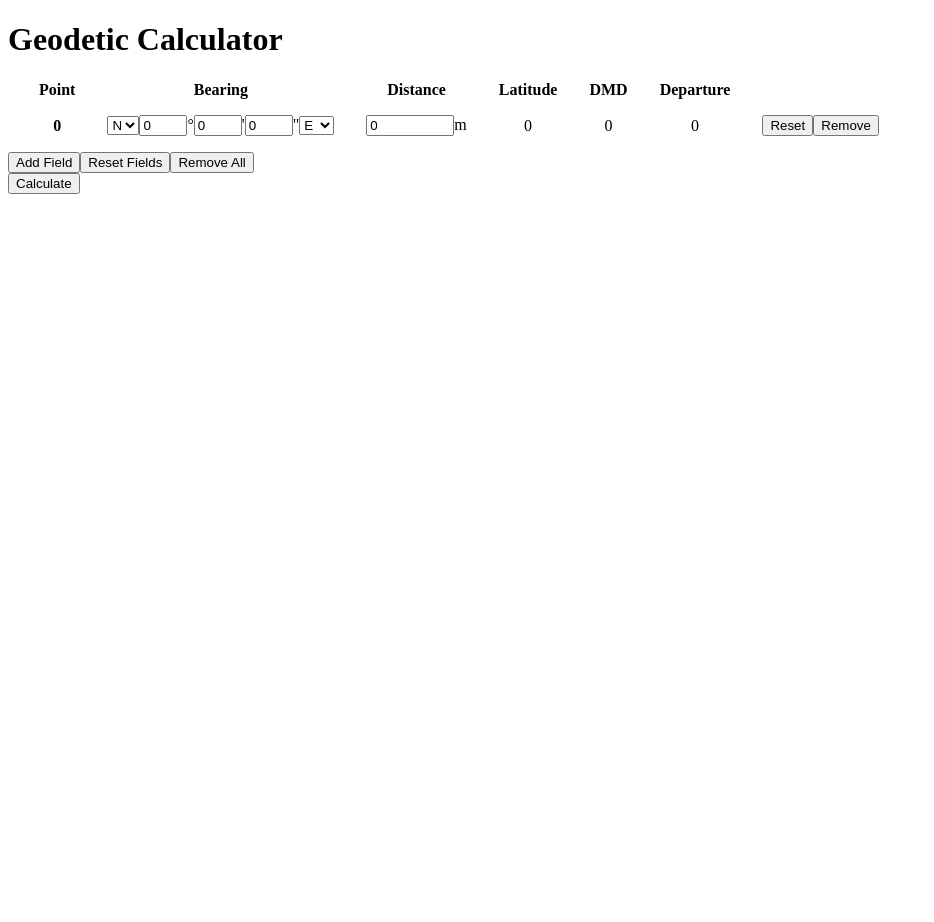
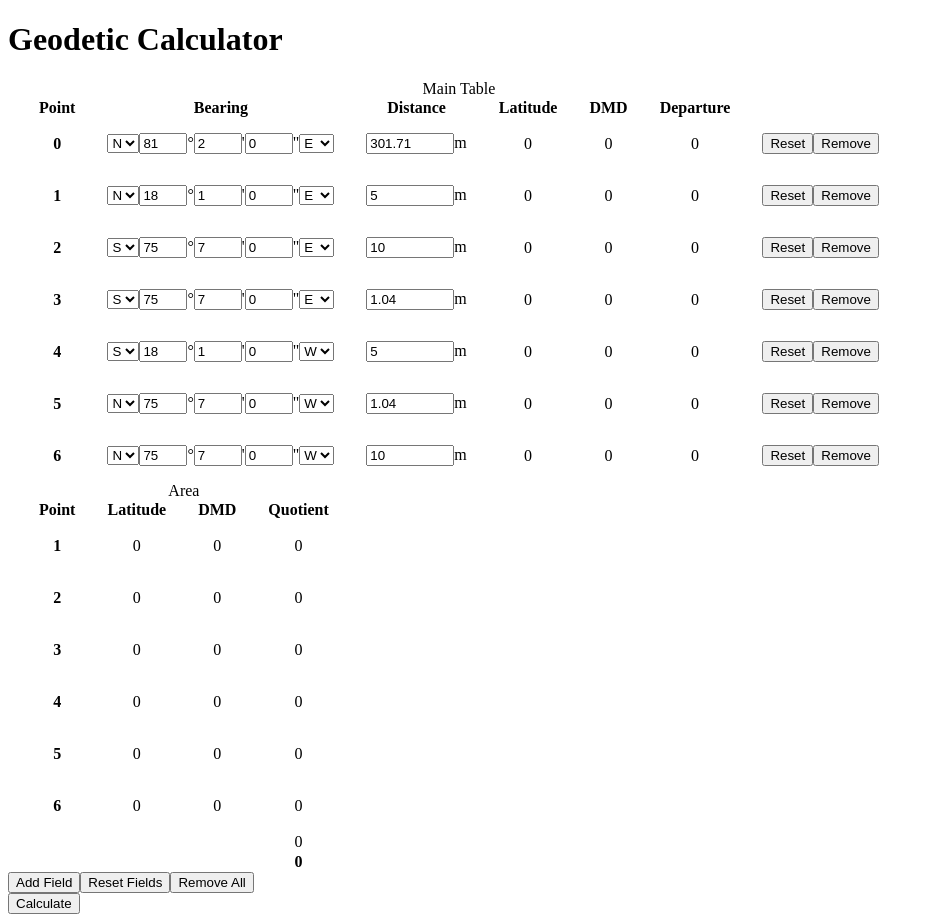
Before and after one commit to LuanGqnt/Geodetic-Engineer-Calculator, a React (Create React App) app: page / in a window 1280 px wide. Shown: the whole page, without its empty margins (0-934 px from the left). Before the commit the page ends 800 px from the top, so only its background shows below. Built offline with nearby package versions, Linux system fonts and the light colour scheme.

Commit message:
Calculates the area in a new table

```diff
--- a/src/App.js
+++ b/src/App.js
@@ -1,5 +1,6 @@
 import React, { useState } from 'react';
 import BearingTable from './components/BearingTable';
+import AreaTable from './components/AreaTable';
 import { latAndDep, calculateDMD, calculateArea } from './utils/calculator'
 
 import './css/styles.css';
@@ -14,11 +15,99 @@ const NEWFIELD = {
   'distance': 0,
   'latitude': 0,
   'departure': 0,
-  'dmd': 0
+  'dmd': 0,
+  'areaQuotient': 0
 };
 
 const App = () => {
-  const [bearings, setBearings] = useState([Object.assign({}, NEWFIELD)]);
+  // const [bearings, setBearings] = useState([Object.assign({}, NEWFIELD)]);
+  const [bearings, setBearings] = useState([{
+    'point': 0,
+    'directionA': 'n',
+    'degrees': 81,
+    'minutes': 2,
+    'seconds': 0,
+    'directionB': 'e',
+    'distance': 301.71,
+    'latitude': 0,
+    'departure': 0,
+    'dmd': 0,
+    'areaQuotient': 0,
+  }, {
+    'point': 1,
+    'directionA': 'n',
+    'degrees': 18,
+    'minutes': 1,
+    'seconds': 0,
+    'directionB': 'e',
+    'distance': 5,
+    'latitude': 0,
+    'departure': 0,
+    'dmd': 0,
+    'areaQuotient': 0
+  }, {
+    'point': 2,
+    'directionA': 's',
+    'degrees': 75,
+    'minutes': 7,
+    'seconds': 0,
+    'directionB': 'e',
+    'distance': 10,
+    'latitude': 0,
+    'departure': 0,
+    'dmd': 0,
+    'areaQuotient': 0
+  }, {
+    'point': 3,
+    'directionA': 's',
+    'degrees': 75,
+    'minutes': 7,
+    'seconds': 0,
+    'directionB': 'e',
+    'distance': 1.04,
+    'latitude': 0,
+    'departure': 0,
+    'dmd': 0,
+    'areaQuotient': 0
+  }, {
+    'point': 4,
+    'directionA': 's',
+    'degrees': 18,
+    'minutes': 1,
+    'seconds': 0,
+    'directionB': 'w',
+    'distance': 5,
+    'latitude': 0,
+    'departure': 0,
+    'dmd': 0,
+    'areaQuotient': 0
+  }, {
+    'point': 5,
+    'directionA': 'n',
+    'degrees': 75,
+    'minutes': 7,
+    'seconds': 0,
+    'directionB': 'w',
+    'distance': 1.04,
+    'latitude': 0,
+    'departure': 0,
+    'dmd': 0,
+    'areaQuotient': 0
+  }, {
+    'point': 6,
+    'directionA': 'n',
+    'degrees': 75,
+    'minutes': 7,
+    'seconds': 0,
+    'directionB': 'w',
+    'distance': 10,
+    'latitude': 0,
+    'departure': 0,
+    'dmd': 0,
+    'areaQuotient': 0
+  }]);
+  const [area, setArea] = useState(0);
+  const [quotientSum, setQuotientSum] = useState(0);
   const [point, setPoint] = useState(1);
   const [warning, setWarning] = useState('');
 
@@ -29,6 +118,8 @@ const App = () => {
     setPoint(point + 1);
     setBearings([...bearings, newField]);
     setWarning('');
+    setArea(0);
+    setQuotientSum(0);
   }
 
   const resetField = (pointToReset) => {
@@ -44,12 +135,15 @@ const App = () => {
           'distance': 0,
           'latitude': 0,
           'departure': 0,
-          'dmd': 0
+          'dmd': 0,
+          'areaQuotient': 0
         }
       else
         return bearing;
     }));
     setWarning('');
+    setArea(0);
+    setQuotientSum(0);
   }
 
   const resetAllFields = () => {
@@ -64,10 +158,13 @@ const App = () => {
         'distance': 0,
         'latitude': 0,
         'departure': 0,
-        'dmd': 0
+        'dmd': 0,
+        'areaQuotient': 0
       }
     }));
     setWarning('');
+    setArea(0);
+    setQuotientSum(0);
   }
 
   const removeField = (pointToRemove) => {
@@ -86,12 +183,16 @@ const App = () => {
     setBearings(updatedBearings);
     setPoint(point - 1);
     setWarning('');
+    setArea(0);
+    setQuotientSum(0);
   }
 
   const removeAllFields = () => {
     setPoint(1);
     setBearings([Object.assign({}, NEWFIELD)]);
     setWarning('');
+    setArea(0);
+    setQuotientSum(0);
   }
 
   const validate = (latitudes, departures) => {
@@ -134,18 +235,31 @@ const App = () => {
 
     if(valid) {
       const dmd = calculateDMD(departures);
+      const areaQuotients = [];
 
       setBearings(bearings.map(bearing => {
-          if(bearing.point === 0)
-            return {...bearing, latitude: latitudes[bearing.point], departure: departures[bearing.point]}
+        if(bearing.point === 0)
+          return {...bearing, latitude: latitudes[bearing.point], departure: departures[bearing.point]}
 
-          return {...bearing, dmd: dmd[bearing.point - 1],  latitude: latitudes[bearing.point], departure: departures[bearing.point]}
-        }));
+        const newAreaQuotient = Number((dmd[bearing.point - 1] * latitudes[bearing.point]).toFixed(2));
+
+        areaQuotients.push(newAreaQuotient);
+        return {...bearing, dmd: dmd[bearing.point - 1],  latitude: latitudes[bearing.point], departure: departures[bearing.point], areaQuotient: newAreaQuotient}
+      }));
+
+      setArea(calculateArea(latitudes, dmd));
+
+      const sums = areaQuotients.reduce((a, b) => {
+        return a + b;
+      });
+
+      setQuotientSum(sums);
     } else {
       // Not valid, displays the Latitude and Departure but does not display the DMD
       setBearings(bearings.map(bearing => {
         return {...bearing, dmd: 0, latitude: latitudes[bearing.point], departure: departures[bearing.point]}
       }));
+      setArea(0);
     }
   }
 
@@ -155,7 +269,14 @@ const App = () => {
 
       {warning.trim() !== '' ? <h3 id="warning">{warning}</h3> : '' }
 
-      <BearingTable bearings={bearings} setBearings={setBearings} addField={addField} resetField={resetField} removeField={removeField} resetAllFields={resetAllFields} removeAllFields={removeAllFields} />
+      <BearingTable bearings={bearings} setBearings={setBearings} resetField={resetField} removeField={removeField} />
+      <AreaTable bearings={bearings} area={area} quotientSum={quotientSum} />
+
+      <div className="field-buttons">
+        <button id="add-field" onClick={addField}>Add Field</button>
+        <button id="reset-all-fields" onClick={resetAllFields}>Reset Fields</button>
+        <button id="remove-all-fields" onClick={removeAllFields}>Remove All</button>
+      </div>
 
       <button id="calculate-button" onClick={calculate}>Calculate</button>
     </>
--- /dev/null
+++ b/src/components/AreaField.js
@@ -0,0 +1,17 @@
+import React from "react";
+
+const AreaField = ({ bearing }) => {
+  return (
+    <tr>
+      <td>
+        <p className="point-name">{bearing.point}</p>
+      </td>
+
+      <td>{bearing.latitude}</td>
+      <td>{bearing.dmd}</td>
+      <td>{bearing.areaQuotient}</td>
+    </tr>
+  );
+}
+
+export default AreaField;
--- /dev/null
+++ b/src/components/AreaTable.js
@@ -0,0 +1,42 @@
+import AreaField from "./AreaField";
+
+const AreaTable = ({ bearings, area, quotientSum }) => {
+  return (
+    <table id="area-table">
+      <caption>Area</caption>
+
+      <thead>
+        <tr>
+          <th>Point</th>
+          <th>Latitude</th>
+          <th>DMD</th>
+          <th>Quotient</th>
+        </tr>
+      </thead>
+
+      <tbody>
+        {bearings.map(bearing => (
+          bearing.point !== 0 ?
+            <AreaField bearing={bearing} key={'area' + bearing.point} /> : ''
+        ))}
+
+        <tr>
+          <td></td>
+          <td></td>
+          <td></td>
+          <td>{quotientSum}</td>
+        </tr>
+
+        <tr>
+          <td></td>
+          <td></td>
+          <td></td>
+          <td><strong>{area}</strong></td>
+        </tr>
+
+      </tbody>
+    </table>
+  );
+}
+
+export default AreaTable;
--- a/src/components/Bearing.js
+++ b/src/components/BearingField.js
@@ -1,6 +1,6 @@
 import React from "react";
 
-const Bearing = ({ bearings, setBearings, bearing, resetField, removeField }) => {
+const BearingField = ({ bearings, setBearings, bearing, resetField, removeField }) => {
   return (
     <tr>
         <td>
@@ -83,4 +83,4 @@ const Bearing = ({ bearings, setBearings, bearing, resetField, removeField }) =>
   );
 }
 
-export default Bearing;
+export default BearingField;
--- a/src/components/BearingTable.js
+++ b/src/components/BearingTable.js
@@ -1,9 +1,9 @@
-import Bearing from './Bearing';
+import BearingField from './BearingField';
 
-const BearingTable = ({ bearings, setBearings, addField, resetField, removeField, resetAllFields, removeAllFields }) => {
+const BearingTable = ({ bearings, setBearings, resetField, removeField }) => {
   return(
-    <div id="bearing-table">
-      <table>
+    <table id="bearing-table">
+      <caption>Main Table</caption>
       <thead>
         <tr>
           <th>Point</th>
@@ -17,15 +17,10 @@ const BearingTable = ({ bearings, setBearings, addField, resetField, removeField
 
       <tbody>
         {bearings.map((bearing) => (
-            <Bearing bearings={bearings} setBearings={setBearings} bearing={bearing} key={bearing.point} resetField={resetField} removeField={removeField} />
+          <BearingField bearings={bearings} setBearings={setBearings} bearing={bearing} key={bearing.point} resetField={resetField} removeField={removeField} />
         ))}
       </tbody>
     </table>
-
-      <button id="add-field" onClick={addField}>Add Field</button>
-      <button id="reset-all-fields" onClick={resetAllFields}>Reset Fields</button>
-      <button id="remove-all-fields" onClick={removeAllFields}>Remove All</button>
-    </div>
   );
 }
 
--- a/src/css/styles.css
+++ b/src/css/styles.css
@@ -3,7 +3,7 @@
     font-weight: bold;
 }
 
-#bearing-table table {
+#bearing-table, #area-table {
     border-spacing: 30px 0;
 }
 
--- a/src/utils/calculator.js
+++ b/src/utils/calculator.js
@@ -45,7 +45,7 @@ export const calculateDMD = departures => {
 
 export const calculateArea = (latitudes, dmd) => {
     // delete departures[0]; however, this has adds an <Empty List> when printed
-    latitudes = latitudes.splice(1, latitudes.length); // Removes the unnecessary first departure
+    latitudes = [...latitudes].splice(1, latitudes.length); // Removes the unnecessary first departure
 
     const products = [];
 
```
Lines whose indentation alone changed are shown as unchanged.
